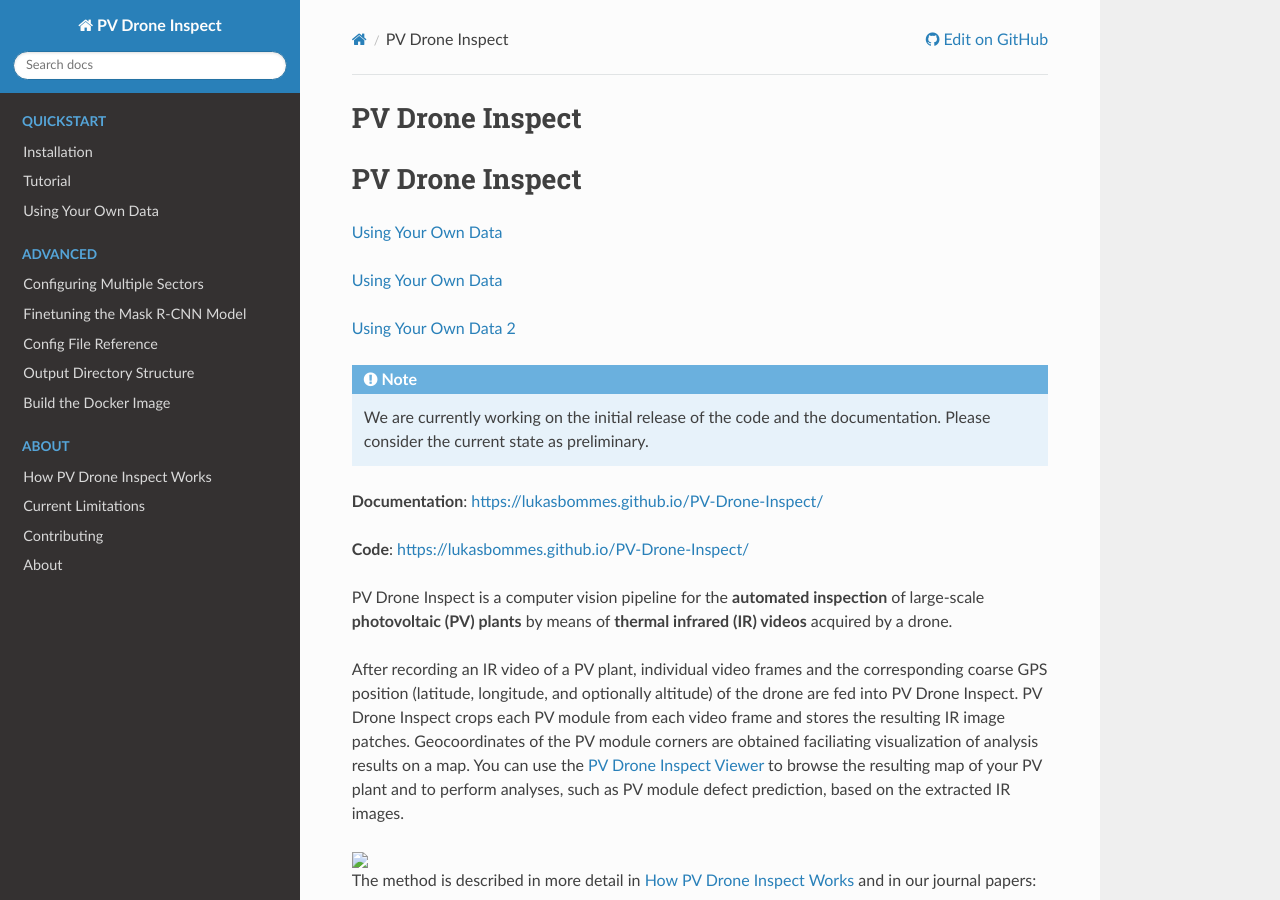
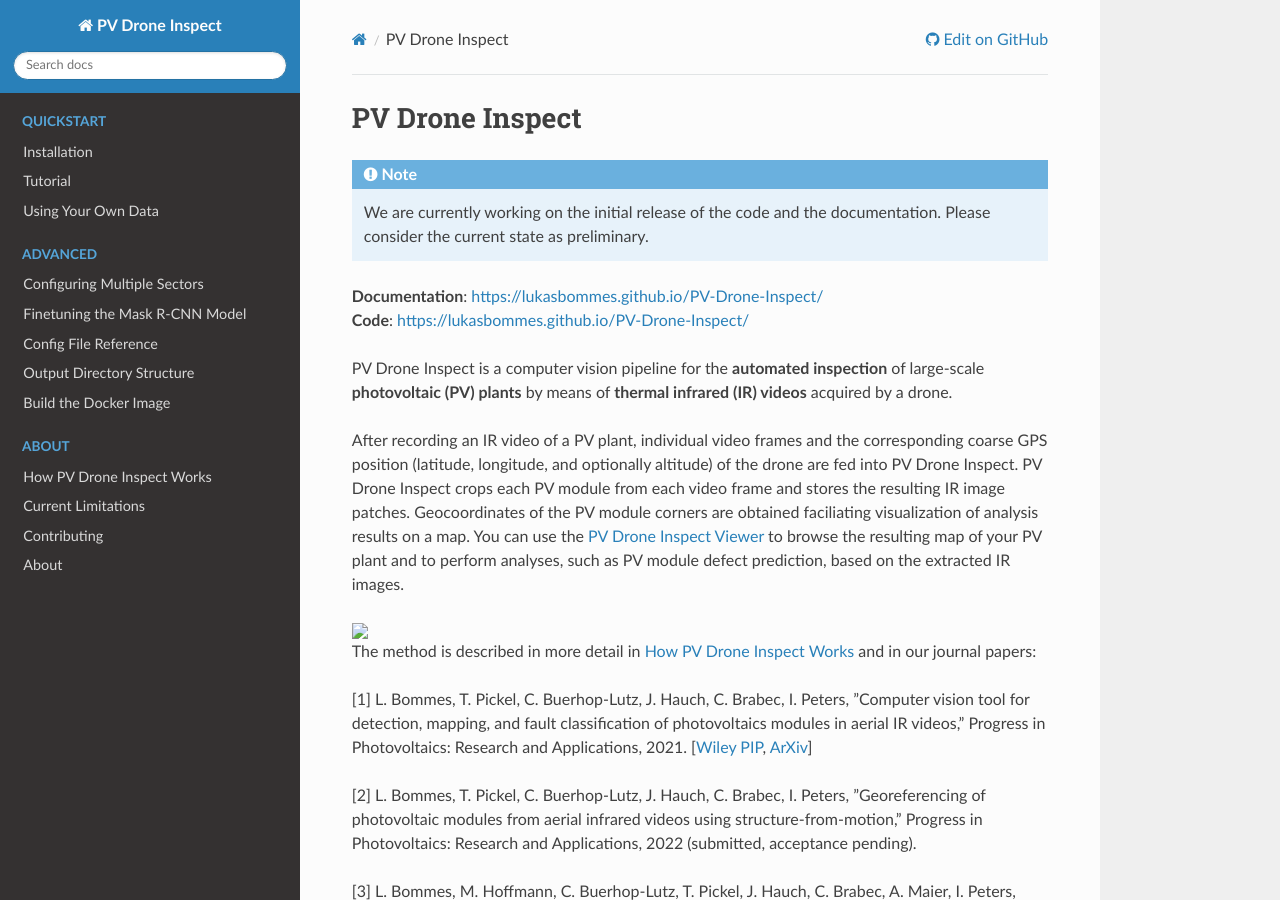
Before and after one commit to LukasBommes/PV-Hawk, a Sphinx documentation site: the page built from docs/source/index.rst, in a window 1280 px wide and 900 px high. Built offline with Sphinx 7.4.7 and the Read the Docs theme 2.0.0, drawn with Linux system fonts in a browser that asks for light colours.

Commit message:
finalized links

```diff
--- a/README.rst
+++ b/README.rst
@@ -1,18 +1,11 @@
 PV Drone Inspect
 ================
-
-:ref:`using_own_data`
-
-`Using Your Own Data <using_own_data.html#using-own-data>`_
-
-`Using Your Own Data 2 <https://lukasbommes.github.io/PV-Drone-Inspect/using_own_data.html#using-own-data>`_
 
 .. note::
   We are currently working on the initial release of the code and the documentation. Please consider the current state as preliminary.
 
-**Documentation**: https://lukasbommes.github.io/PV-Drone-Inspect/
-
-**Code**: https://lukasbommes.github.io/PV-Drone-Inspect/
+| **Documentation**: https://lukasbommes.github.io/PV-Drone-Inspect/
+| **Code**: https://lukasbommes.github.io/PV-Drone-Inspect/
 
 
 PV Drone Inspect is a computer vision pipeline for the **automated inspection** of large-scale **photovoltaic (PV) plants** by means of **thermal infrared (IR) videos** acquired by a drone.
--- a/docs/source/index.rst
+++ b/docs/source/index.rst
@@ -2,9 +2,6 @@
    sphinx-quickstart on Tue Dec 28 14:33:23 2021.
    You can adapt this file completely to your liking, but it should at least
    contain the root `toctree` directive.
-
-PV Drone Inspect
-================
 
 .. include:: ../../README.rst
 
```
Also changed, not shown: other parts of README.rst (+4 -4 lines).
